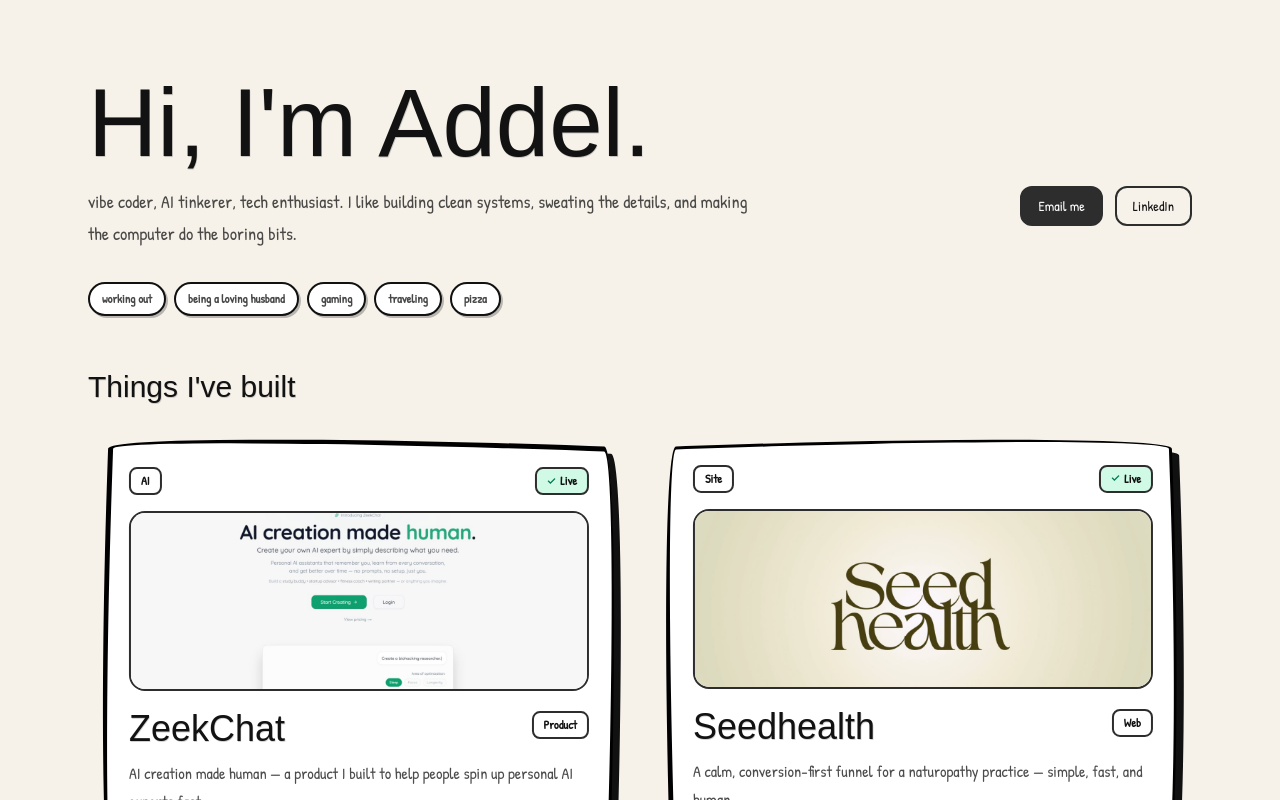
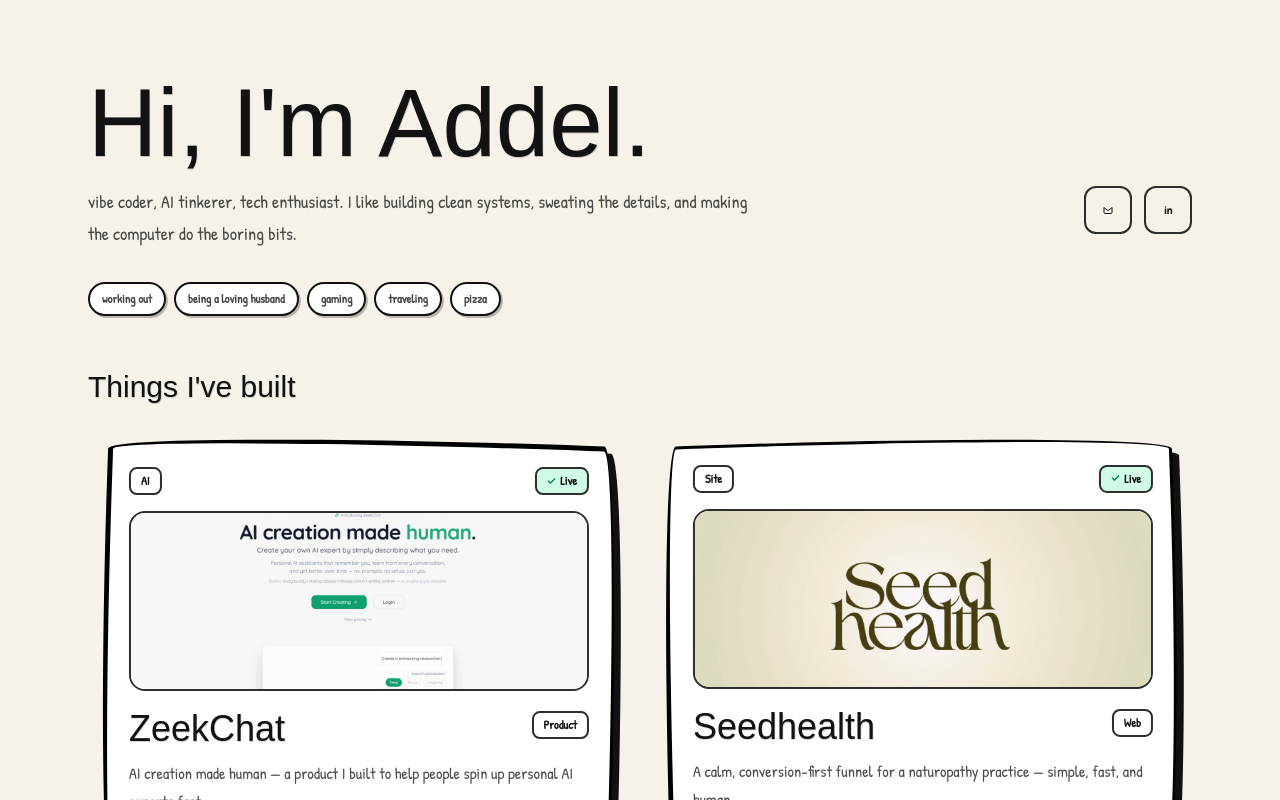
Before and after one commit to addelh/addel-xyz, a Next.js app: page / in a window 1280 px wide. Shown: the top 800 px of the page. Built offline with nearby package versions, Linux system fonts and the light colour scheme; a web font is replaced by a local one.

Commit message:
style: circular Email/LinkedIn icon buttons

```diff
--- a/src/app/page.tsx
+++ b/src/app/page.tsx
@@ -134,11 +134,51 @@
             </div>
 
             <div className="flex flex-col gap-3 sm:flex-row lg:shrink-0 lg:justify-end">
-              <Button href="mailto:ahamoudhy@gmail.com" variant="primary">
-                Email me
+              <Button
+                href="mailto:ahamoudhy@gmail.com"
+                variant="secondary"
+                ariaLabel="Email me"
+                className="h-12 w-12 rounded-full p-0"
+              >
+                <svg
+                  aria-hidden="true"
+                  viewBox="0 0 24 24"
+                  className="h-5 w-5"
+                  fill="none"
+                  xmlns="http://www.w3.org/2000/svg"
+                >
+                  <path
+                    d="M4 7.5V17c0 1.1.9 2 2 2h12c1.1 0 2-.9 2-2V7.5"
+                    stroke="currentColor"
+                    strokeWidth="2"
+                    strokeLinecap="round"
+                  />
+                  <path
+                    d="M5 8l7 5 7-5"
+                    stroke="currentColor"
+                    strokeWidth="2"
+                    strokeLinecap="round"
+                    strokeLinejoin="round"
+                  />
+                </svg>
               </Button>
-              <Button href="https://linkedin.com/addelh28" variant="secondary" external>
-                LinkedIn
+
+              <Button
+                href="https://linkedin.com/addelh28"
+                variant="secondary"
+                external
+                ariaLabel="LinkedIn"
+                className="h-12 w-12 rounded-full p-0"
+              >
+                <svg
+                  aria-hidden="true"
+                  viewBox="0 0 24 24"
+                  className="h-5 w-5"
+                  fill="currentColor"
+                  xmlns="http://www.w3.org/2000/svg"
+                >
+                  <path d="M6.94 7.5a1.44 1.44 0 1 1 0-2.88 1.44 1.44 0 0 1 0 2.88ZM5.5 20h2.9V9.1H5.5V20Zm5.1-10.9V20h2.9v-5.6c0-1.48.28-2.92 2.11-2.92 1.8 0 1.82 1.68 1.82 3.02V20h2.9v-6.1c0-2.99-.65-5.29-4.15-5.29-1.68 0-2.8.92-3.26 1.79h-.04V9.1h-2.78Z" />
+                </svg>
               </Button>
             </div>
           </div>
--- a/src/components/Button.tsx
+++ b/src/components/Button.tsx
@@ -9,6 +9,7 @@
   variant?: Variant;
   external?: boolean;
   className?: string;
+  ariaLabel?: string;
 };
 
 export function Button({
@@ -17,6 +18,7 @@
   variant = "primary",
   external,
   className = "",
+  ariaLabel,
 }: ButtonProps) {
   const base =
     "inline-flex items-center justify-center gap-2 rounded-xl border-2 px-4 py-2 text-sm font-medium transition focus-visible:outline-none focus-visible:ring-2 focus-visible:ring-[color:var(--ring)] focus-visible:ring-offset-2 focus-visible:ring-offset-[color:var(--bg)]";
@@ -30,7 +32,13 @@
 
   if (external) {
     return (
-      <a className={cls} href={href} target="_blank" rel="noopener noreferrer">
+      <a
+        className={cls}
+        href={href}
+        target="_blank"
+        rel="noopener noreferrer"
+        aria-label={ariaLabel}
+      >
         {children}
       </a>
     );
@@ -38,14 +46,14 @@
 
   if (href.startsWith("mailto:")) {
     return (
-      <a className={cls} href={href}>
+      <a className={cls} href={href} aria-label={ariaLabel}>
         {children}
       </a>
     );
   }
 
   return (
-    <Link className={cls} href={href}>
+    <Link className={cls} href={href} aria-label={ariaLabel}>
       {children}
     </Link>
   );
```
